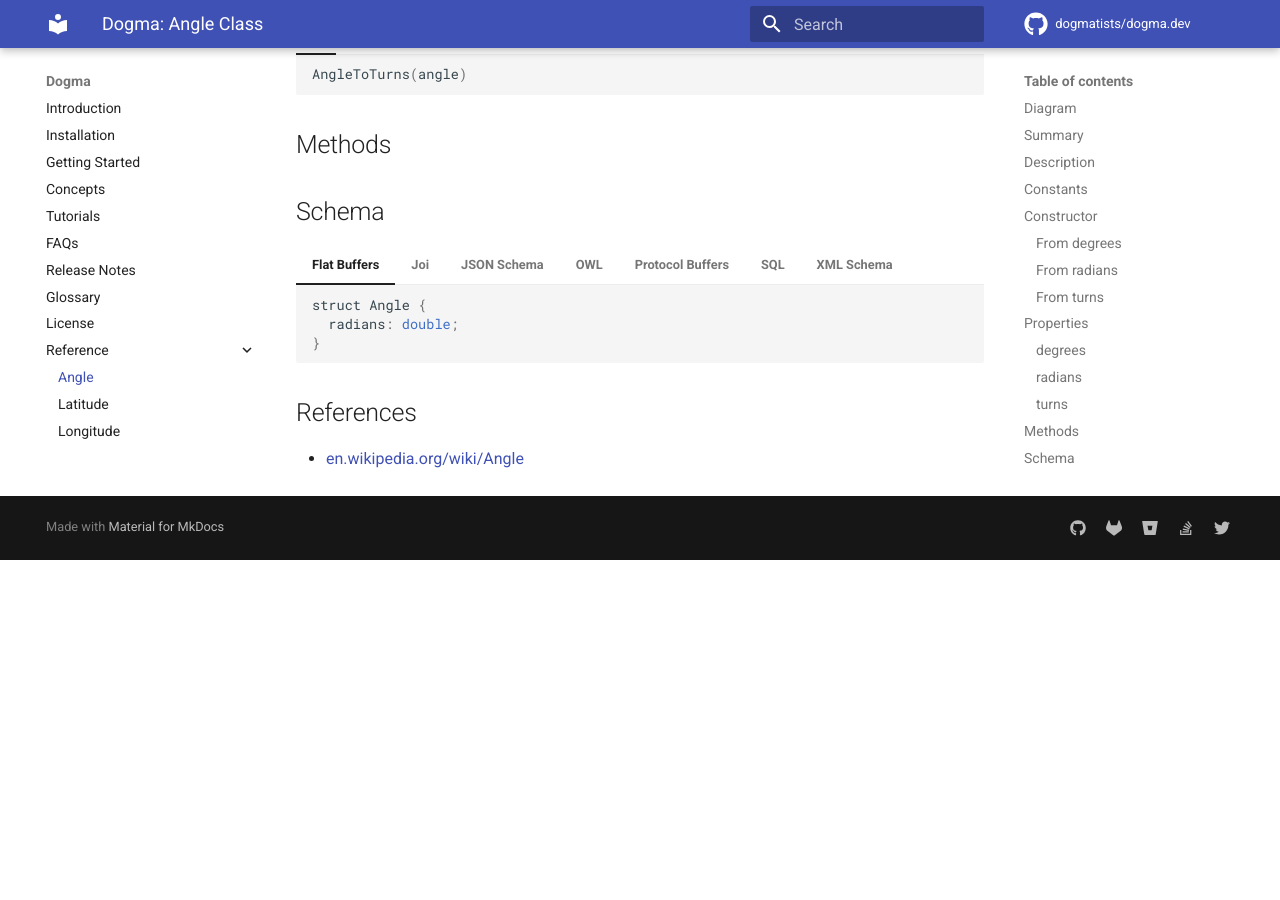
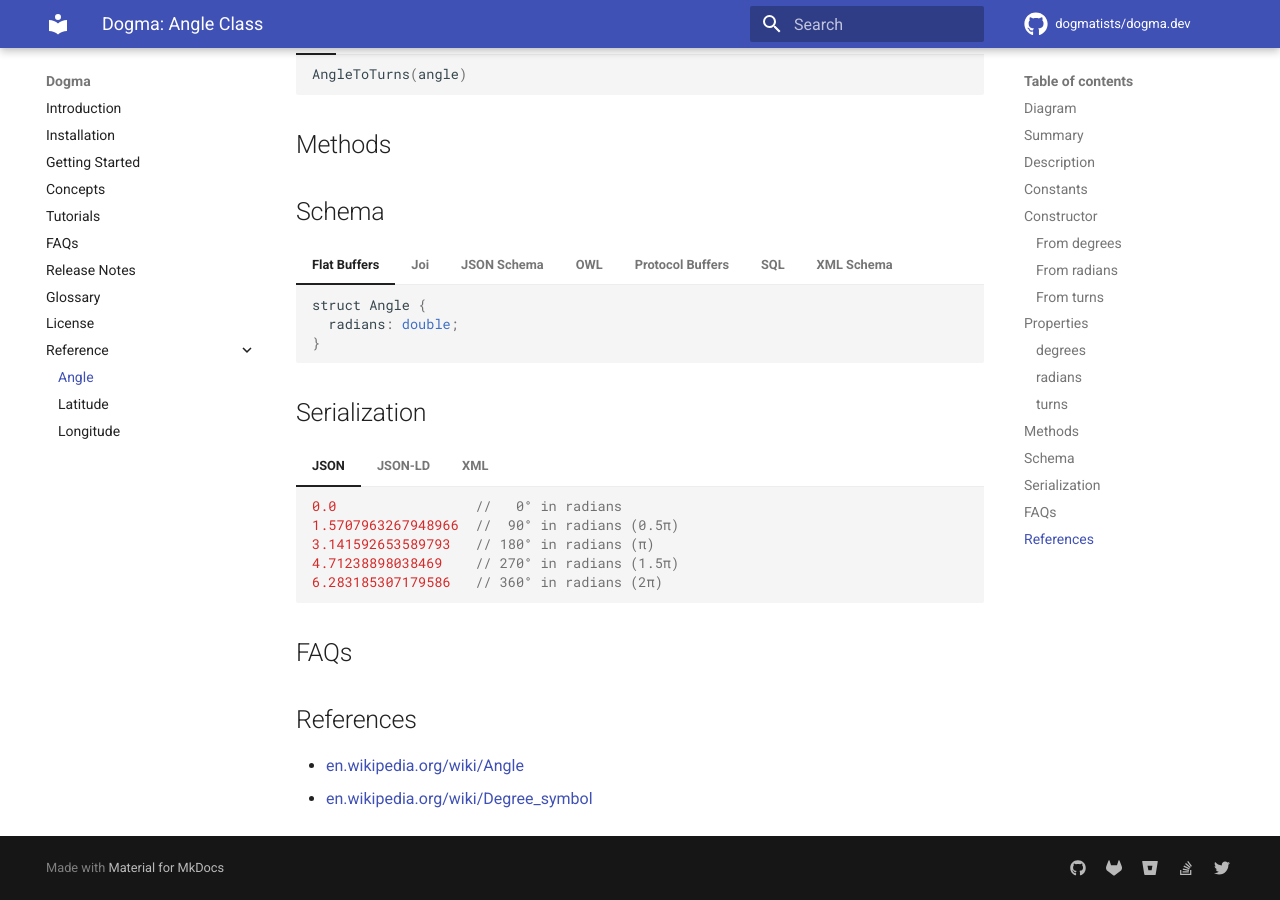
Before and after one commit to dogmatists/dogma.dev, an MkDocs documentation site: the page built from content/Angle.md, in a window 1280 px wide and 900 px high, scrolled down 2040 px. Built offline with MkDocs 1.6.1 and Material for MkDocs 9.7.7, drawn with Linux system fonts in a browser that asks for light colours; comment, search, counter and statistics services are not loaded; before the commit the page ends 2600 px from its top, so only the background shows below that.

Commit message:
Added serialization and FAQs sections.

````diff
--- a/content/Angle.md
+++ b/content/Angle.md
@@ -321,9 +321,36 @@ Angles are represented using [radians], but can be constructed from radians,
     </xs:simpleType>
     ```
 
+## Serialization
+
+=== "JSON"
+
+    ```json
+    0.0                 //   0° in radians
+    1.5707963267948966  //  90° in radians (0.5π)
+    3.141592653589793   // 180° in radians (π)
+    4.71238898038469    // 270° in radians (1.5π)
+    6.283185307179586   // 360° in radians (2π)
+    ```
+
+=== "JSON-LD"
+
+    ```json
+    // TODO
+    ```
+
+=== "XML"
+
+    ```xml
+    <!-- TODO -->
+    ```
+
+## FAQs
+
 ## References
 
 - [en.wikipedia.org/wiki/Angle](https://en.wikipedia.org/wiki/Angle)
+- [en.wikipedia.org/wiki/Degree_symbol](https://en.wikipedia.org/wiki/Degree_symbol)
 
 [degrees]:  glossary.md#degree
 [radians]:  glossary.md#radian
````
Also changed, not shown: content/Latitude.md (+29 -7 lines), content/Longitude.md (+29 -7 lines).
